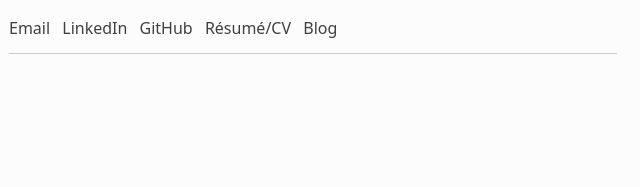
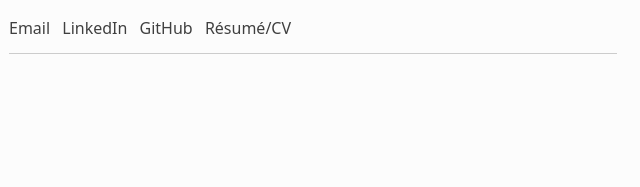
Before and after one commit to arjpar/site, a website built with Parcel: page index.html in a window 1280 px wide. Shown: the part 307-494 px from the top of the page, 23-663 px from the left. Built offline with nearby package versions, Linux system fonts and the light colour scheme.

Commit message:
update blog link

```diff
--- a/index.html
+++ b/index.html
@@ -149,7 +149,7 @@
         <a href="https://www.linkedin.com/in/aparme/">LinkedIn</a>
         <a href="https://github.com/arjpar">GitHub</a>
         <a href="https://read.cv/arjunp">Résumé/CV</a>
-        <a href="https://arjun.bearblog.dev">Blog</a>
+        <!-- <a href="https://example.com">Blog</a> -->
       </nav>
       <hr />
     </header>
@@ -162,7 +162,8 @@
           The
           <a href="https://github.com/arjpar/site">code for this site</a> is
           licensed under the
-          <a href="https://gist.github.com/arjpar/2dfaf0b7975008aae472346d0f93f958"
+          <a
+            href="https://gist.github.com/arjpar/2dfaf0b7975008aae472346d0f93f958"
             >Sustainable Use License</a
           >.
         </p>
```
